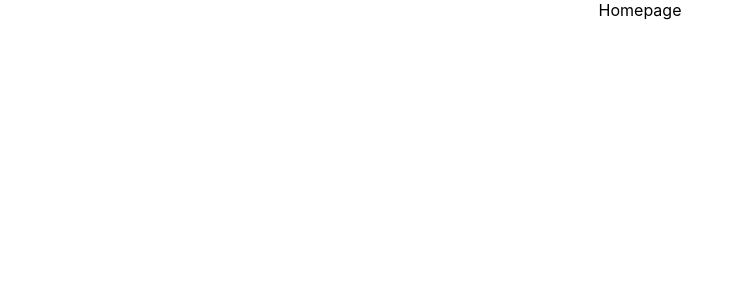
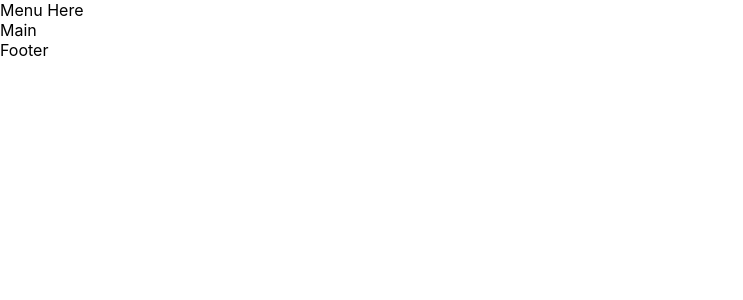
Before and after one commit to ajenkins198621/meta-frontend-capstone, a React (Create React App) app: page / in a window 1280 px wide. Shown: the top 300 px of the page, without its empty margins (0-743 px from the left). Built offline with nearby package versions, Linux system fonts and the light colour scheme.

Commit message:
Add jsx semantic markup

```diff
--- a/src/App.js
+++ b/src/App.js
@@ -1,7 +1,16 @@
 import "./App.css";
+import Footer from "./Footer";
+import Header from "./Header";
+import Main from "./Main";
 
 function App() {
-	return <div className="App">Homepage </div>;
+	return (
+		<>
+			<Header />
+			<Main />
+			<Footer />
+		</>
+	);
 }
 
 export default App;
--- /dev/null
+++ b/src/Footer.js
@@ -0,0 +1,5 @@
+const Footer = () => {
+	return <footer>Footer</footer>;
+};
+
+export default Footer;
--- /dev/null
+++ b/src/Header.js
@@ -0,0 +1,11 @@
+import Menu from "./Menu";
+
+const Header = () => {
+	return (
+		<header>
+			<Menu />
+		</header>
+	);
+};
+
+export default Header;
--- /dev/null
+++ b/src/Main.js
@@ -0,0 +1,5 @@
+const Main = () => {
+	return <main>Main</main>;
+};
+
+export default Main;
--- /dev/null
+++ b/src/Menu.js
@@ -0,0 +1,5 @@
+const Menu = () => {
+	return <nav>Menu Here</nav>;
+};
+
+export default Menu;
```
